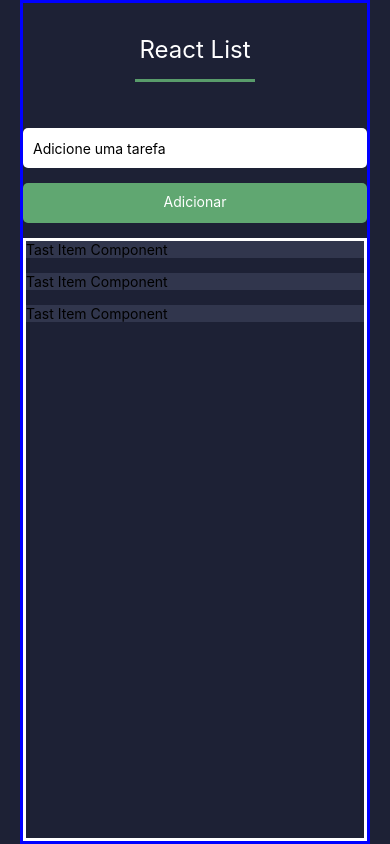
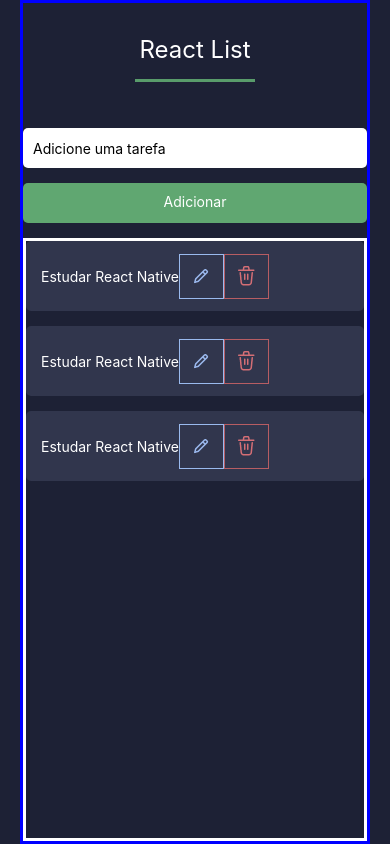
Before and after one commit to eduardocostaprofessor/Moura4Semestre, a React Native app in the folder React Native/ReactListNative/: screen / in a window 390 px wide. Built offline with nearby package versions, Linux system fonts and the light colour scheme.

Commit message:
Desenvolvendo Card

```diff
--- a/React Native/ReactListNative/src/components/taskitem/TaskItem.jsx
+++ b/React Native/ReactListNative/src/components/taskitem/TaskItem.jsx
@@ -1,10 +1,31 @@
-import { Text, View } from "react-native"
-import { TaskItemStyle } from "./TaskItemStyle"
+import { Image, Text, TouchableOpacity, View } from "react-native";
+import { TaskItemStyle } from "./TaskItemStyle";
+
 export const TaskItem = () => {
-    return (
-        <View style={TaskItemStyle.cardBox}>
-            <Text>Tast Item Component</Text>
-        </View>
-    )
-}
+  return (
+    <View style={TaskItemStyle.cardBox}>
+        <Text style={TaskItemStyle.cardText}>Estudar React Native</Text>
+
+      <TouchableOpacity
+        style={
+            [
+                TaskItemStyle.cardButton,
+                TaskItemStyle.CardButtonEditColor
+            ]
+        }
+    >
+        <Image
+            source={require("../../../assets/edit.png")}
+        />
+      </TouchableOpacity>
+      <TouchableOpacity
+        style={[TaskItemStyle.cardButton, TaskItemStyle.CardButtonTrashColor]}
+    >
+        <Image
+            source={require("../../../assets/trash.png")}
+        />
+      </TouchableOpacity>
+    </View>
+  );
+};
 // #31364D
--- a/React Native/ReactListNative/src/components/taskitem/TaskItemStyle.js
+++ b/React Native/ReactListNative/src/components/taskitem/TaskItemStyle.js
@@ -1,14 +1,33 @@
 import { StyleSheet } from "react-native";
 
+export const TaskItemStyle = StyleSheet.create({
+  cardBox: {
+    flexDirection: "row",
+    alignItems: "center",
+    width: "100%",
+    height: 70,
+    padding: 15,
+    marginBottom: 15,
+    borderRadius: 5,
+    backgroundColor: "#31364D",
+  },
+  cardText: {
+    color: "#fff",
+  },
+  cardButton: {
+    width: 45,
+    height: 45,
+    justifyContent: "center",
+    alignItems: "center",
 
-export const TaskItemStyle = StyleSheet.create({
-    cardBox: {
-        // gap: 15,
-        marginBottom: 15,
-        // borderWidth: 2,
-        // borderStyle: "solid",
-        // borderColor: "white",
-        backgroundColor: "#31364D"
+    borderWidth: 1,
+    borderStyle: "solid"
+  },
 
-    }
-})
+  CardButtonEditColor: {
+    borderColor: "#9ABAEE",
+  },
+  CardButtonTrashColor: {
+    borderColor: "#B75D63",
+  }
+});
```
Also changed, not shown: React Native/ReactListNative/assets/edit.png (added), React Native/ReactListNative/assets/trash.png (added).
